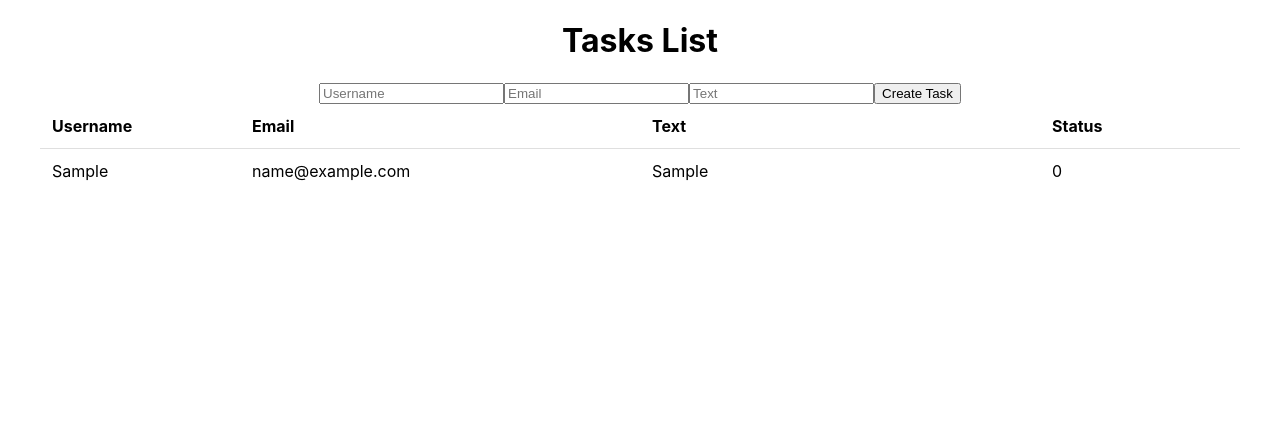
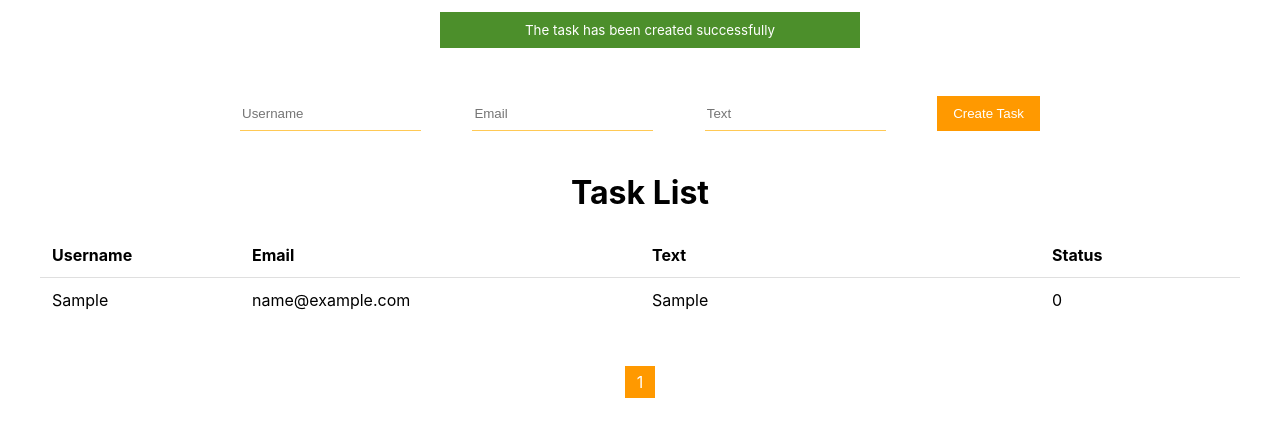
Before and after one commit to sergesoroka/react-test, a React (Create React App) app: page / in a window 1280 px wide. Both pictures are taken after typing "Sample", "name@example.com", "Sample" into the empty fields and a click on the button "Create Task". Shown: the top 436 px of the page. Built offline with nearby package versions, Linux system fonts and the light colour scheme; no server answers.

Commit message:
Pagination is added

```diff
--- a/package.json
+++ b/package.json
@@ -6,6 +6,7 @@
     "@testing-library/jest-dom": "^5.11.6",
     "@testing-library/react": "^11.2.2",
     "@testing-library/user-event": "^12.5.0",
+    "gh-pages": "^3.1.0",
     "react": "^17.0.1",
     "react-dom": "^17.0.1",
     "react-redux": "^7.2.2",
--- a/src/App.css
+++ b/src/App.css
@@ -1,4 +1,6 @@
 .App {
+  width: 1200px;
+  margin: 0 auto;
   text-align: center;
 }
 
--- a/src/App.js
+++ b/src/App.js
@@ -5,7 +5,6 @@ import TasksList from './components/Tasks/TasksList';
 function App() {
   return (
     <div className='App'>
-      <h1>Tasks List</h1>
       <Form />
       <TasksList />
     </div>
--- /dev/null
+++ b/src/components/Alert/Alert.js
@@ -0,0 +1,15 @@
+import React from 'react';
+import styles from './Alert.module.css';
+
+export default function Alert({ text, type }) {
+  return (
+    <small
+      className={
+        type === 'success' ? styles.alert__success : styles.alert__error
+      }
+      role='alert'
+    >
+      {text}
+    </small>
+  );
+}
--- /dev/null
+++ b/src/components/Alert/Alert.module.css
@@ -0,0 +1,18 @@
+.alert, .alert__error, .alert__success {
+    display: inline-block;
+    padding: 10px;
+    position: fixed;
+    top: 12px;
+    left: 50%;
+    width: 400px;
+    margin-left: -200px;
+    color: #ffffff;
+}
+
+.alert__error {
+    background: rgb(255, 102, 85);
+}
+
+.alert__success {
+    background: rgb(76, 143, 43);
+}
--- a/src/components/Form/Form.js
+++ b/src/components/Form/Form.js
@@ -1,14 +1,14 @@
 import React, { useState } from 'react';
 import { useDispatch } from 'react-redux';
 import { addTask } from '../../redux/action';
+import Alert from '../Alert/Alert';
+import styles from './Form.module.css';
 
 export default function Form() {
   const dispatch = useDispatch();
-  const [task, setTask] = useState({
-    username: '',
-    email: '',
-    text: '',
-  });
+  const taskInitialState = { username: '', email: '', text: '' };
+  const [task, setTask] = useState(taskInitialState);
+  const [alert, setAlert] = useState({ alertText: '', alertType: '' });
 
   const handlerImputChange = event => {
     const target = event.target;
@@ -19,6 +19,7 @@ export default function Form() {
 
   const submitHandler = event => {
     event.preventDefault();
+
     const newTask = {
       id: Date.now(),
       username: task.username,
@@ -26,16 +27,29 @@ export default function Form() {
       text: task.text,
       status: 0,
     };
+
+    setTask(taskInitialState);
+
+    if (!task.username.trim() || !task.email.trim() || !task.text.trim()) {
+      setAlert({
+        alertText: "Any field shouldn't be empty",
+        alertType: 'error',
+      });
+    } else {
       dispatch(addTask(newTask));
-    setTask({
-      username: '',
-      email: '',
-      text: '',
+      setAlert({
+        alertText: 'The task has been created successfully',
+        alertType: 'success',
       });
+    }
   };
 
   return (
-    <form onSubmit={submitHandler}>
+    <>
+      {alert.alertText && (
+        <Alert text={alert.alertText} type={alert.alertType} />
+      )}
+      <form className={styles.form} onSubmit={submitHandler}>
         <input
           type='text'
           value={task.username}
@@ -60,5 +74,6 @@ export default function Form() {
 
         <button type='submit'>Create Task</button>
       </form>
+    </>
   );
 }
--- /dev/null
+++ b/src/components/Form/Form.module.css
@@ -0,0 +1,24 @@
+.form {
+    display: flex;
+    justify-content: space-between;
+    margin: 0 auto;
+    margin-top: 96px;
+    margin-bottom: 42px;
+    width: 800px;
+}
+
+.form > input {
+    height: 32px;
+    border: none;
+    border-bottom: 1px solid rgb(255, 201, 85);
+}
+
+.form > button {
+    border: none;
+    background-color: rgb(255, 153, 0);
+    padding: 0 16px;
+    color: #fff;
+}
+.form > button:hover {
+    background-color: rgb(255, 140, 0);
+}
--- /dev/null
+++ b/src/components/Pagination/Pagination.js
@@ -0,0 +1,26 @@
+import React from 'react';
+import styles from './Pagination.module.css';
+
+const Pagination = ({ tasksPerPage, totalTasks, paginate }) => {
+  const pageNumbers = [];
+
+  for (let i = 1; i <= Math.ceil(totalTasks / tasksPerPage); i++) {
+    pageNumbers.push(i);
+  }
+
+  return (
+    <nav className={styles.pagination}>
+      {pageNumbers.map(number => (
+        <span
+          key={number}
+          className={styles.pagination__item}
+          onClick={() => paginate(number)}
+        >
+          {number}
+        </span>
+      ))}
+    </nav>
+  );
+};
+
+export default Pagination;
--- /dev/null
+++ b/src/components/Pagination/Pagination.module.css
@@ -0,0 +1,17 @@
+.pagination {
+    margin: 32px 12px;
+
+}
+
+.pagination__item {
+    display: inline-block;
+    margin: 12px 3px;
+    padding: 6px 12px;
+    background: rgb(255, 153, 0);
+    cursor: pointer;
+    color: #fff;
+}
+
+.pagination__item:hover {
+    background-color: rgb(255, 140, 0);
+}
--- a/src/components/Tasks/Task.module.css
+++ b/src/components/Tasks/Task.module.css
@@ -1,8 +1,6 @@
 .taskContainer, .taskHeader {
     display: grid;
     grid-template-columns: 1fr 2fr 2fr 1fr;
-    width: 1200px;
-    margin: 0 auto;
 }
 .taskContainer > span {
     text-align: left;
--- a/src/components/Tasks/TasksList.js
+++ b/src/components/Tasks/TasksList.js
@@ -1,28 +1,48 @@
 import { useSelector, useDispatch } from 'react-redux';
-import { useEffect } from 'react';
+import { useState, useEffect } from 'react';
 import { fetchTasks } from '../../redux/action';
 import Task from './Task';
+import Pagination from '../Pagination/Pagination';
 import styles from './Task.module.css';
 
 function TasksList() {
   const dispatch = useDispatch();
   const tasks = useSelector(state => state.tasks.tasks);
+  const [currentPage, setCurrentPage] = useState(1);
+  const [tasksPerPage] = useState(3);
 
   useEffect(() => {
     dispatch(fetchTasks());
   }, [dispatch]);
 
-  const fetchedTasks = tasks.map(task => <Task task={task} key={task.id} />);
+  const indexOfLastTask = currentPage * tasksPerPage;
+  const indexOfFirstTask = indexOfLastTask - tasksPerPage;
+  const currentTasks = tasks.slice(indexOfFirstTask, indexOfLastTask);
+
+  const renderTasks = currentTasks.map((task, index) => {
+    return <Task task={task} key={index} />;
+  });
+
+  const paginate = pageNumber => setCurrentPage(pageNumber);
 
   return (
     <>
+      <h1>Task List</h1>
       <div className={styles.taskHeader}>
         <span>Username</span>
         <span>Email</span>
         <span>Text</span>
         <span>Status</span>
       </div>
-      <div>{fetchedTasks}</div>
+      <div>{renderTasks}</div>
+      <div className={styles.pagination}>
+        {/* {tasks.length > 3 ? renderPagination : null} */}
+        <Pagination
+          tasksPerPage={tasksPerPage}
+          totalTasks={tasks.length}
+          paginate={paginate}
+        />
+      </div>
     </>
   );
 }
```
Also changed, not shown: 2 other files (tests, documents, lock files or other folders). Lines whose indentation alone changed are shown as unchanged.
